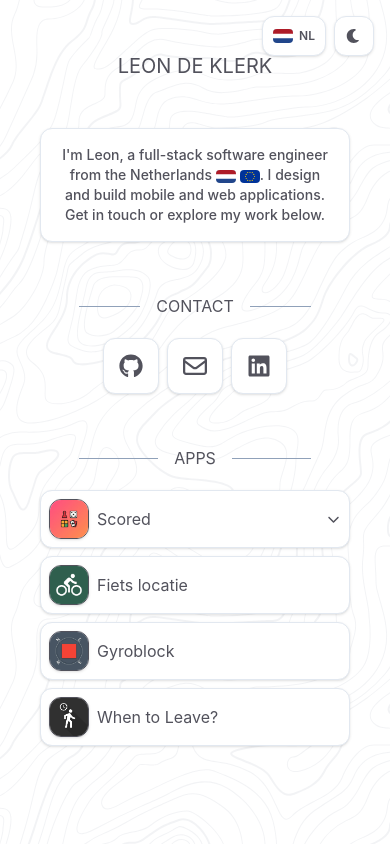
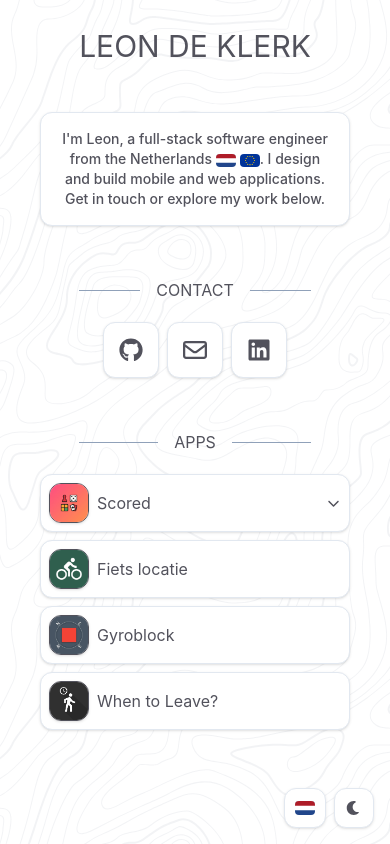
Before and after one commit to leondeklerk/leondeklerk, a Vue app: page / in a window 390 px wide. Built offline with nearby package versions, Linux system fonts and the light colour scheme.

Commit message:
fix: improve layout
Signed-off-by: Leon de Klerk <developer@leondeklerk.com>

```diff
--- a/src/App.vue
+++ b/src/App.vue
@@ -9,7 +9,7 @@
 	<div
 		role="toolbar"
 		:aria-label="$t('pageControls')"
-		class="fixed top-4 right-4 z-20 flex gap-2"
+		class="fixed sm:absolute bottom-4 sm:top-4 right-4 sm:right-4 z-20 flex gap-2"
 	>
 		<LanguageSwitcher />
 		<ThemeToggle />
@@ -18,12 +18,12 @@
 	<main
 		id="main-content"
 		tabindex="-1"
-		class="pb-2 max-w-4xl mx-auto focus:outline-none"
+		class="pb-8 max-w-4xl mx-auto focus:outline-none"
 		@click="closeDropdowns"
 		@keydown.escape="closeDropdowns"
 	>
-		<header class="flex flex-col mx-auto px-10 pt-10 pb-4 text-center">
-			<h1 class="uppercase pt-3 text-xl sm:text-4xl md:text-5xl text-zinc-600 dark:text-zinc-300">{{ $t("heading") }}</h1>
+		<header class="flex flex-col mx-auto px-10 pt-4 pb-4 text-center">
+			<h1 class="uppercase pt-3 text-3xl sm:text-4xl md:text-5xl text-zinc-600 dark:text-zinc-300">{{ $t("heading") }}</h1>
 			<div
 				class="mt-12 mx-auto border bg-white dark:bg-zinc-900 border-slate-200 dark:border-zinc-600 p-4 font-medium text-sm md:text-lg max-w-xl text-zinc-600 dark:text-zinc-300 text-center rounded-xl shadow-sm"
 			>
--- a/src/components/LanguageSwitcher.vue
+++ b/src/components/LanguageSwitcher.vue
@@ -9,7 +9,7 @@
 			:alt="locale === 'en' ? 'Switch to Dutch' : 'Switch to English'"
 			class="w-5 rounded-sm"
 		/>
-		<span class="text-xs font-semibold text-zinc-600 dark:text-zinc-300">{{ locale === "en" ? "NL" : "EN" }}</span>
+		<span class="text-xs font-semibold text-zinc-600 dark:text-zinc-300 hidden md:block">{{ locale === "en" ? "NL" : "EN" }}</span>
 	</button>
 </template>
 
```
